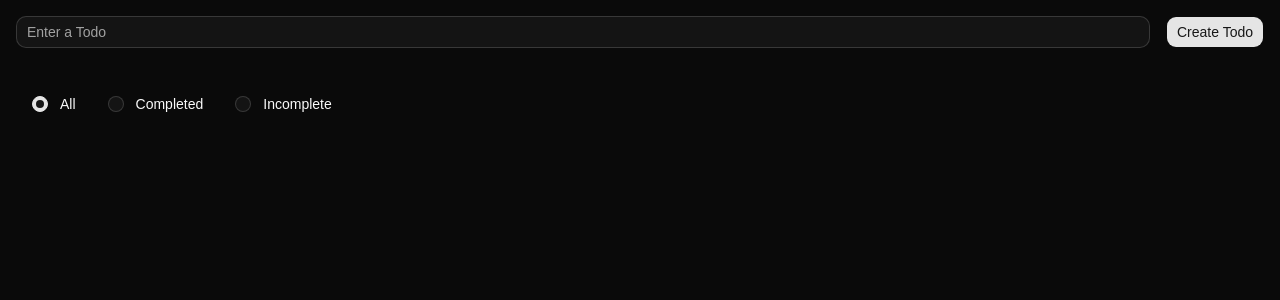
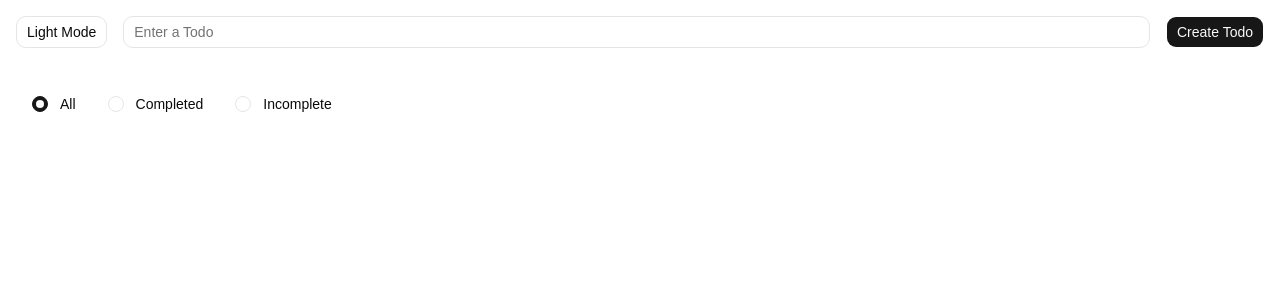
Before and after one commit to krutarth-pipaliya-simform/Practical-5_Todo-context, a React (Vite) app: page / in a window 1280 px wide. Shown: the top 300 px of the page. Built offline with nearby package versions, Linux system fonts and the light colour scheme.

Commit message:
feat: add dark mode functionality.

```diff
--- a/index.html
+++ b/index.html
@@ -6,7 +6,7 @@
         <meta name="viewport" content="width=device-width, initial-scale=1.0" />
         <title>practical-5</title>
     </head>
-    <body class="dark w-screen h-screen">
+    <body class="w-screen h-screen">
         <div id="root" class="w-full h-full flex flex-col"></div>
         <script type="module" src="/src/main.tsx"></script>
     </body>
--- a/src/components/form/TaskForm.tsx
+++ b/src/components/form/TaskForm.tsx
@@ -1,15 +1,26 @@
-import { memo } from "react";
+import { memo, useState } from "react";
 import { Button } from "../ui/button";
 import { FormField } from "./FormField";
 import { useTodoContext } from "@/hooks/useTodoContext";
 
 export const TaskForm = memo(() => {
     const { createTodo } = useTodoContext();
+    const [mode, setMode] = useState(() => document.body.classList.contains("dark"));
 
     return (
-        <header className="p-4">
+        <header className="p-4 flex gap-4">
+            <Button
+                className=""
+                variant="outline"
+                onClick={() => {
+                    document.body.classList.toggle("dark");
+                    setMode(!mode);
+                }}
+            >
+                {mode ? "Dark" : "Light"} Mode
+            </Button>
             <form
-                className="flex gap-4"
+                className="flex-1 flex gap-4"
                 action={(formData: FormData) => {
                     if (String(formData.get("todo")).trim() === "") {
                         alert("please enter some text");
--- /dev/null
+++ b/src/components/ui/toggle.tsx
@@ -0,0 +1,44 @@
+import * as React from "react";
+import { cva, type VariantProps } from "class-variance-authority";
+import { Toggle as TogglePrimitive } from "radix-ui";
+
+import { cn } from "@/lib/utils";
+
+const toggleVariants = cva(
+    "group/toggle inline-flex items-center justify-center gap-1 rounded-lg text-sm font-medium whitespace-nowrap transition-all outline-none hover:bg-muted hover:text-foreground focus-visible:border-ring focus-visible:ring-[3px] focus-visible:ring-ring/50 disabled:pointer-events-none disabled:opacity-50 aria-invalid:border-destructive aria-invalid:ring-destructive/20 aria-pressed:bg-muted data-[state=on]:bg-muted dark:aria-invalid:ring-destructive/40 [&_svg]:pointer-events-none [&_svg]:shrink-0 [&_svg:not([class*='size-'])]:size-4",
+    {
+        variants: {
+            variant: {
+                default: "bg-transparent",
+                outline: "border border-input bg-transparent hover:bg-muted",
+            },
+            size: {
+                default:
+                    "h-8 min-w-8 px-2.5 has-data-[icon=inline-end]:pr-2 has-data-[icon=inline-start]:pl-2",
+                sm: "h-7 min-w-7 rounded-[min(var(--radius-md),12px)] px-2.5 text-[0.8rem] has-data-[icon=inline-end]:pr-1.5 has-data-[icon=inline-start]:pl-1.5 [&_svg:not([class*='size-'])]:size-3.5",
+                lg: "h-9 min-w-9 px-2.5 has-data-[icon=inline-end]:pr-2 has-data-[icon=inline-start]:pl-2",
+            },
+        },
+        defaultVariants: {
+            variant: "default",
+            size: "default",
+        },
+    },
+);
+
+function Toggle({
+    className,
+    variant = "default",
+    size = "default",
+    ...props
+}: React.ComponentProps<typeof TogglePrimitive.Root> & VariantProps<typeof toggleVariants>) {
+    return (
+        <TogglePrimitive.Root
+            data-slot="toggle"
+            className={cn(toggleVariants({ variant, size, className }))}
+            {...props}
+        />
+    );
+}
+
+export { Toggle, toggleVariants };
```
